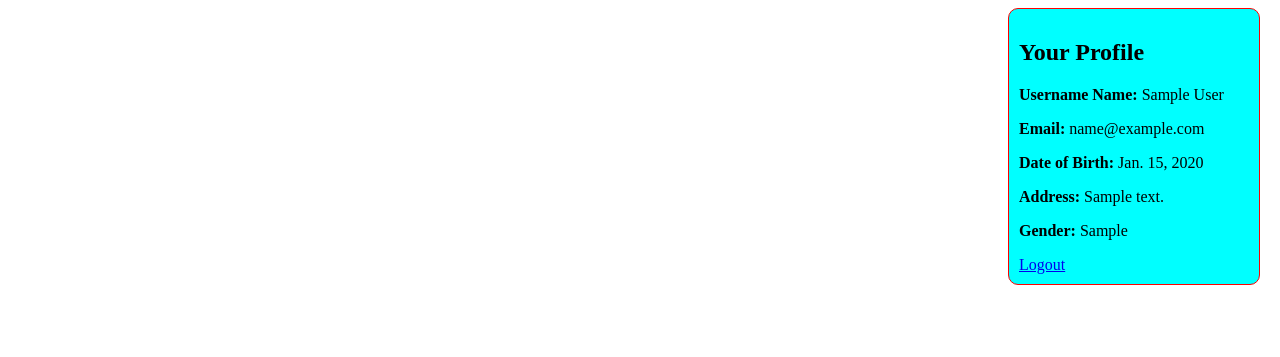
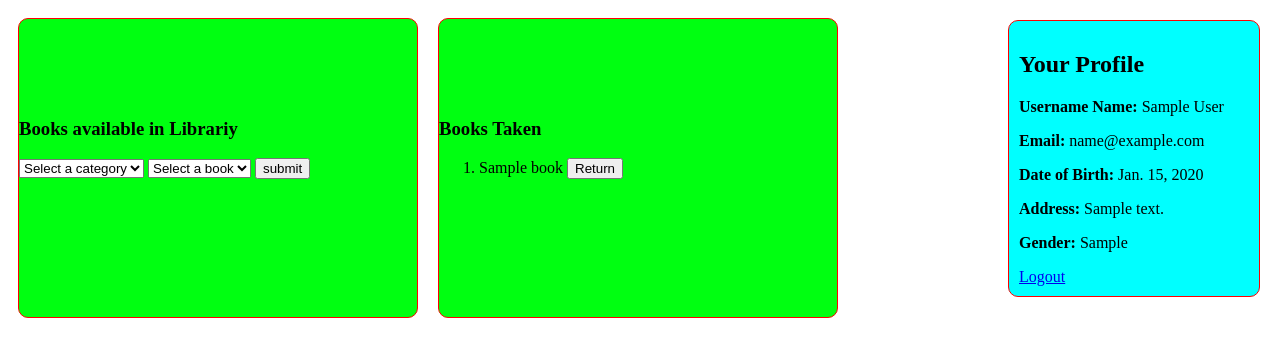
Before and after one commit to Bhuvan104/testproject, a Django app: page /profile/ in a window 1280 px wide. Shown: the top 357 px of the page. Run offline with Django 4.2, Linux system fonts and the light colour scheme; a user stored in the database is signed in; tables that the repository leaves empty hold one stand-in row (values such as "Sample post"); parts of the project's set-up code (start-up, migrations or seed data) failed here and were passed over.

Commit message:
library project done

```diff
--- a/sept_main/sept_main/settings.py
+++ b/sept_main/sept_main/settings.py
@@ -15,7 +15,7 @@
 # Build paths inside the project like this: BASE_DIR / 'subdir'.
 BASE_DIR = Path(__file__).resolve().parent.parent
 TEMPLATE_DIR = os.path.join(BASE_DIR,"templates")
-
+STATIC_DIR = os.path.join(BASE_DIR,"static")
 # Quick-start development settings - unsuitable for production
 # See https://docs.djangoproject.com/en/4.2/howto/deployment/checklist/
 
@@ -141,3 +141,6 @@
     'django.contrib.auth.backends.ModelBackend',
 
 ]
+STATICFILES_DIRS = [
+    STATIC_DIR,
+]
--- a/sept_main/sept_main/urls.py
+++ b/sept_main/sept_main/urls.py
@@ -24,5 +24,9 @@
     path('custom_login/', views.custom_login, name='custom_login'),
     path('profile/', views.profile, name='profile'),
     path('custom_logout/', views.custom_logout, name='custom_logout'),
+    path('get-books-by-category/', views.get_books_by_category, name='get_books_by_category'),
+    path('take_book/', views.take_book, name='take_book'),
+    path('returnbook/', views.returnbook, name='returnbook'),
+
 
 ]
--- a/sept_main/templates/profile.html
+++ b/sept_main/templates/profile.html
@@ -1,22 +1,118 @@
+{% load static %}
 <!DOCTYPE html>
 <html lang="en">
 <head>
     <meta charset="UTF-8">
     <meta name="viewport" content="width=device-width, initial-scale=1.0">
     <title>Document</title>
+    <script src="https://code.jquery.com/jquery-3.6.0.min.js"></script>
 </head>
 <style>
 #userprofile{
     position: absolute;
+    top: 20px;
     width:230px;
     border: 1px solid red;
     margin-left: 1000px;
     padding: 10px;
     background-color: aqua;
     border-radius: 10px;
+    background-color: aqua;
+}
+
+.category{
+    box-sizing: border-box;
+    padding-top:80px;
+    border:1px solid red;
+    border-radius: 10px ;
+    width:400px;
+    height:300px;
+    background-color: rgb(0, 255, 17);
+    margin: 10px;
+
+}
+#display{
+    display: flex;
 }
 </style>
 <body>
+
+    <div id="display">
+        <div class="category">
+            <h3>Books available in Librariy</h3>
+            <form action="{% url 'take_book' %}" method="post">
+                {% csrf_token %}
+                <select id="category-dropdown" name="category-dropdown">
+                    <option value="">Select a category</option>
+                    {% for category in all_categories %}
+                        <option value="{{ category.Categorie_id }}">{{ category.Categorie_name }}</option>
+                    {% endfor %}
+                </select>
+                <select id="book-dropdown">
+                    <option value="">Select a book</option>
+                </select>
+                <button type="submit">submit</button>
+            </form>
+        </div>
+        <div class="category">
+            <div>
+                <h3>Books Taken</h3>
+                <form action="{% url 'returnbook' %}" method="post">
+                    {% csrf_token %}
+                    <ol>
+                        {% for book in user_taken_books %}
+                        <li>
+                            {{ book.book_name }}
+                            <input type="hidden" name="return_book_id" value="{{ book.bookid }}">
+                            <button type="submit">Return</button>
+                        </li>
+                        {% endfor %}
+                    </ol>
+                </form>
+            </div>
+
+        </div>
+    </div>
+
+
+
+<script>
+    // Add the JavaScript/jQuery code here
+    $(document).ready(function() {
+        // Handle change event of category dropdown
+        $("#category-dropdown").change(function() {
+            var category_id = $(this).val();
+            console.log(category_id)
+            if (category_id) {
+                $.ajax({
+                    url: "{% url 'get_books_by_category' %}",
+                    data: { category_id: category_id },
+                    dataType: 'json',
+                    success: function(data) {
+                        // Clear existing options
+                        $("#book-dropdown").html('<option value="">Select a book</option>');
+
+                        // Populate the book dropdown with retrieved data
+                        $.each(data.books, function(key, value) {
+                            $("#book-dropdown").append('<option value="' + value.id + '">' + value.book_name + '</option>');
+                        });
+                    }
+                });
+            } else {
+                // If no category selected, clear the book dropdown
+                $("#book-dropdown").html('<option value="">Select a book</option>');
+            }
+        });
+    });
+</script>
+
+
+
+
+
+
+
+
 
 
 <div id="userprofile">
@@ -30,6 +126,5 @@
   <a href="{% url 'custom_logout' %}">Logout</a>
 {% endblock %}
 </div>
-
 </body>
 </html>
--- a/sept_main/webapp/forms.py
+++ b/sept_main/webapp/forms.py
@@ -12,9 +12,6 @@
         model = CustomUser
         fields = ['customer_name', 'email', 'password', 'dob', 'address', 'gender']
 
-
-
-
 class CustomAuthenticationForm(AuthenticationForm):
     class Meta:
         model = CustomUser
--- a/sept_main/webapp/models.py
+++ b/sept_main/webapp/models.py
@@ -39,3 +39,25 @@
 
     def __str__(self):
             return self.customer_name
+
+
+class Categories(models.Model):
+    Categorie_id=models.IntegerField(auto_created=True,primary_key=True)
+    Categorie_name=models.CharField(max_length=300,null=True)
+
+
+class Books(models.Model):
+    bookid=models.IntegerField(primary_key=True)
+    book_name=models.CharField(max_length=300,null=True)
+    author_name=models.CharField(max_length=300,null=True)
+    published_date=models.DateField()
+    category=models.ForeignKey(Categories,on_delete=models.CASCADE)
+    customuser=models.ForeignKey(CustomUser,on_delete=models.CASCADE,null=True)
+
+
+class Transtiondetails(models.Model):
+    tran_id=models.IntegerField(primary_key=True)
+    book_id=models.ForeignKey(Books,on_delete=models.CASCADE)
+    customuser=models.ForeignKey(CustomUser,on_delete=models.CASCADE)
+    trans_date=models.DateField()
+    return_date=models.DateField()
--- a/sept_main/webapp/views.py
+++ b/sept_main/webapp/views.py
@@ -8,7 +8,62 @@
 from django.contrib.auth.forms import AuthenticationForm
 from django.shortcuts import render, redirect
 from webapp.custom_auth_backends import CustomAuthBackend
-from .models import CustomUser
+from .models import Categories, CustomUser ,Books
+from rest_framework.views import APIView
+from rest_framework.response import Response
+from .models import Books
+from .serializers import BookSerializer
+from django.http import JsonResponse
+
+from .models import Books
+
+
+def returnbook(request):
+    if request.method == 'POST':
+        return_book_id = request.POST.get('return_book_id')
+        if return_book_id:
+            # Get the book to be returned
+            book = Books.objects.filter(bookid=return_book_id).first()
+            if book:
+                # Clear the association with the user by setting customuser to None
+                book.customuser = None
+                book.save()
+    return redirect('profile')
+
+
+def take_book(request):
+    if request.method == 'POST':
+        category_id = request.POST.get('category-dropdown')  # Assuming 'category-dropdown' is the name of your select field
+        if category_id:
+            # Get a book from the selected category
+            book = Books.objects.filter(category_id=category_id, customuser__isnull=True).first()
+            print("tiger is missing",book)
+            if book:
+                # Assign the book to the currently logged-in user
+                book.customuser = request.user
+                book.save()
+    return redirect('profile')
+
+
+
+def get_books_by_category(request):
+    category_id = request.GET.get('category_id')
+
+    books = Books.objects.filter(category_id=category_id ,customuser=None).values('bookid', 'book_name')
+    return JsonResponse({'books': list(books)})
+
+
+
+class BookListAPIView(APIView):
+    def get(self, request):
+        category_id = request.GET.get("category")
+        if category_id is not None:
+            books = Books.objects.filter(category_id=category_id)
+            serializer = BookSerializer(books, many=True)
+            return Response({"books": serializer.data})
+        return Response({"books": []})
+
+
 def signup(request):
     if request.method == 'POST':
         form = SignUpForm(request.POST)
@@ -60,11 +115,10 @@
     return render(request, 'login.html', context)
 
 
-
 def profile(request):
-    user = request.user
-    print("welcome to tiger",user)
-    return render(request, 'profile.html', {'user': user})
+    all_categories = Categories.objects.all()
+    user_taken_books=Books.objects.filter(customuser=request.user)
+    return render(request, 'profile.html', {'all_categories': all_categories,"user_taken_books":user_taken_books})
 
 @login_required
 def custom_logout(request):
```
Also changed, not shown: sept_main/webapp/serializers.py (added, +7 -0 lines), sept_main/webapp/migrations/0006_categories.py (added), sept_main/webapp/migrations/0007_books_transtiondetails.py (added), sept_main/webapp/migrations/0008_alter_books_customuser.py (added).
